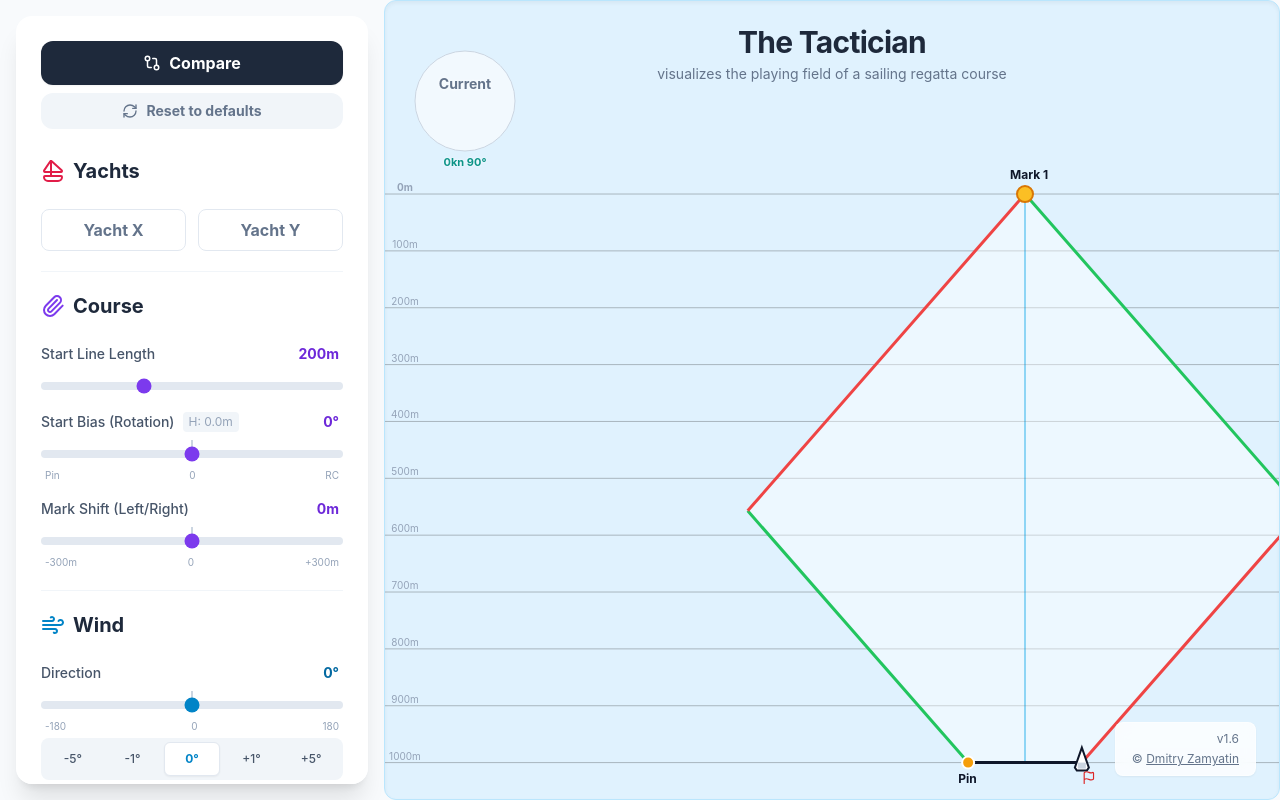
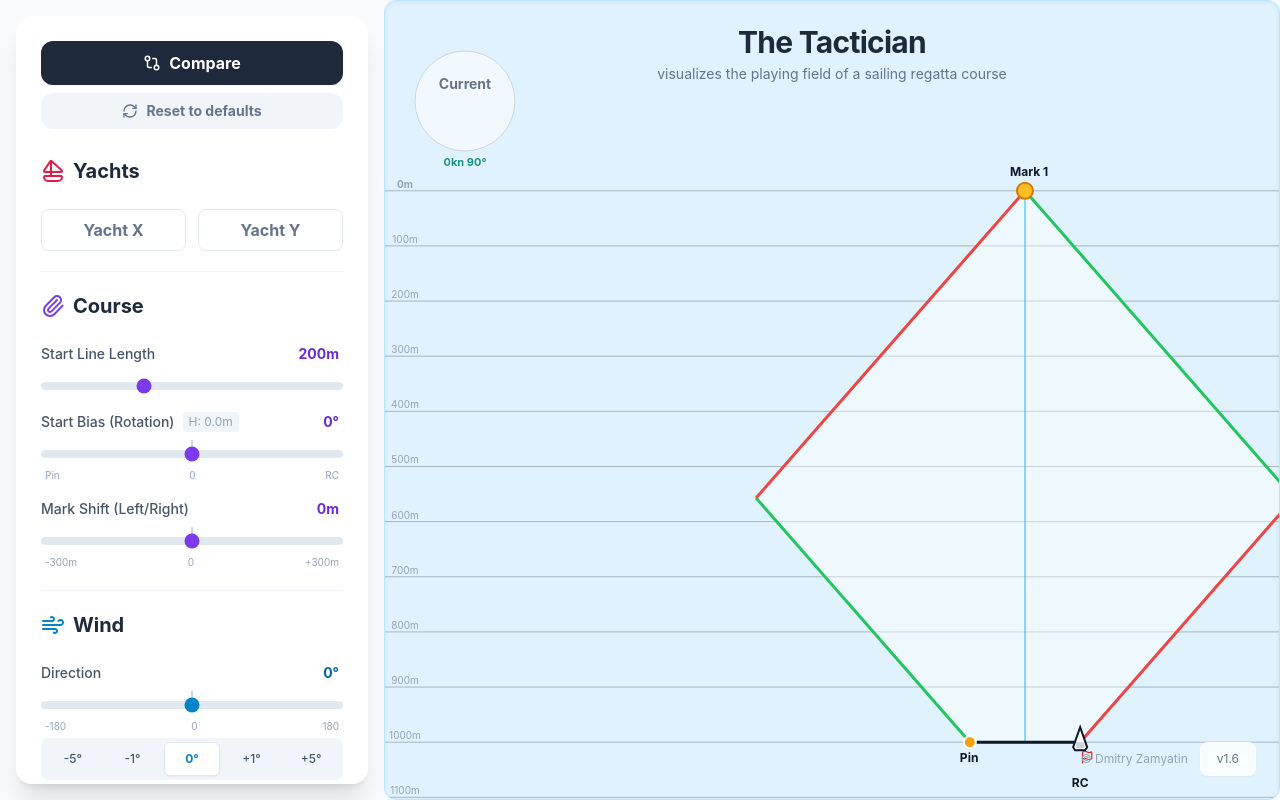
Before and after one commit to 3amyatin/tactician, a React (Vite) app: page / in a window 1280 px wide. Built offline with nearby package versions, Linux system fonts and the light colour scheme.

Commit message:
refactor: Simplify footer layout with inline version badge and copyright

```diff
--- a/App.tsx
+++ b/App.tsx
@@ -83,9 +83,9 @@ function App() {
           <p className="text-sm text-slate-500 mt-1">visualizes the playing field of a sailing regatta course</p>
         </div>
 
-        <div className="absolute bottom-6 right-6 bg-white/80 backdrop-blur px-4 py-2 rounded-lg text-xs text-slate-500 shadow-sm border border-white/50 pointer-events-none text-right">
-            <div>v1.6</div>
-            <div className="mt-1">© <a href="https://github.com/3amyatin" target="_blank" rel="noopener noreferrer" className="underline pointer-events-auto hover:text-slate-700">Dmitry Zamyatin</a></div>
+        <div className="absolute bottom-6 right-6 flex items-center gap-3 pointer-events-none">
+            <span className="text-xs text-slate-400">© <a href="https://github.com/3amyatin" target="_blank" rel="noopener noreferrer" className="hover:text-slate-600 pointer-events-auto">Dmitry Zamyatin</a></span>
+            <span className="bg-white/80 backdrop-blur px-4 py-2 rounded-lg text-xs text-slate-500 shadow-sm border border-white/50">v1.6</span>
         </div>
       </div>
 
```
